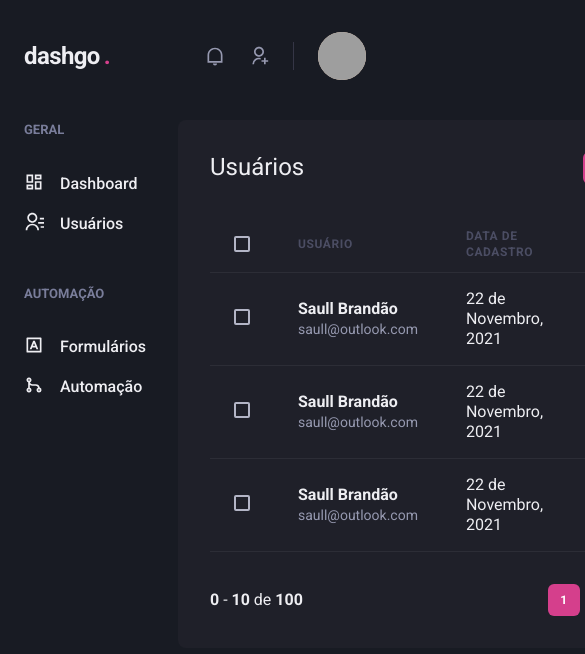
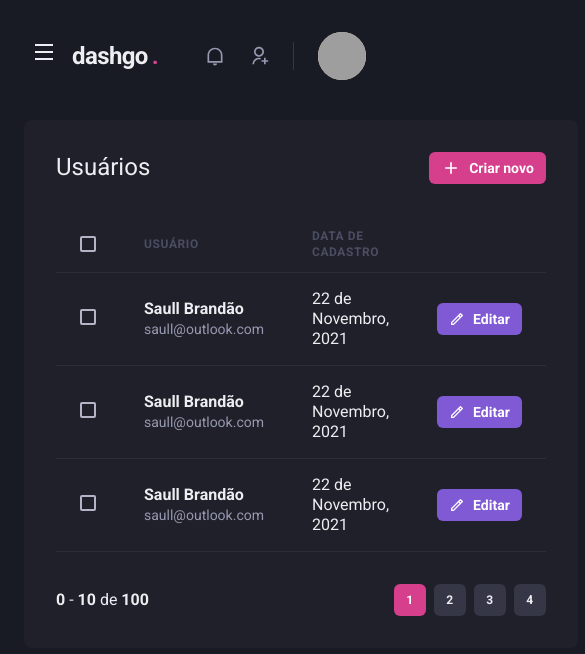
Before and after one commit to saullbrandao/dashgo, a Next.js app: page /users in a window 390 px wide. Shown: the top 654 px of the page, 585 px wide, since content can reach past the window. Built offline with nearby package versions, Linux system fonts and the light colour scheme; grey boxes are pictures that could not be loaded.

Commit message:
feat: make the Sidebar responsive

```diff
--- a/src/components/Header/index.tsx
+++ b/src/components/Header/index.tsx
@@ -1,10 +1,14 @@
-import { Flex, useBreakpointValue } from '@chakra-ui/react'
+import { Flex, useBreakpointValue, IconButton, Icon } from '@chakra-ui/react'
+import { RiMenuLine } from 'react-icons/ri'
+import { useSidebarDrawer } from '../../contexts/SidebarDrawerContext'
 import { Logo } from './Logo'
 import { NotificationsNav } from './NotificationsNav'
 import { Profile } from './Profile'
 import { SearchBox } from './SearchBox'
 
 export const Header = () => {
+  const { onOpen } = useSidebarDrawer()
+
   const isWideVersion = useBreakpointValue({
     base: false,
     lg: true,
@@ -21,6 +25,16 @@
       px="6"
       align="center"
     >
+      {!isWideVersion && (
+        <IconButton
+          icon={<Icon as={RiMenuLine} />}
+          fontSize="24"
+          variant="unstyled"
+          onClick={onOpen}
+          aria-label="Open sidebar"
+          mr="2"
+        ></IconButton>
+      )}
       <Logo />
 
       {isWideVersion && <SearchBox />}
--- /dev/null
+++ b/src/components/Sidebar/SidebarNav.tsx
@@ -0,0 +1,24 @@
+import { Stack } from '@chakra-ui/react'
+import {
+  RiContactsLine,
+  RiDashboardLine,
+  RiGitMergeLine,
+  RiInputMethodLine,
+} from 'react-icons/ri'
+import { NavLink } from './NavLink'
+import { NavSection } from './NavSection'
+
+export const SidebarNav = () => {
+  return (
+    <Stack spacing="12" align="flex-start">
+      <NavSection title="GERAL">
+        <NavLink icon={RiDashboardLine}>Dashboard</NavLink>
+        <NavLink icon={RiContactsLine}>Usuários</NavLink>
+      </NavSection>
+      <NavSection title="AUTOMAÇÃO">
+        <NavLink icon={RiInputMethodLine}>Formulários</NavLink>
+        <NavLink icon={RiGitMergeLine}>Automação</NavLink>
+      </NavSection>
+    </Stack>
+  )
+}
--- a/src/components/Sidebar/index.tsx
+++ b/src/components/Sidebar/index.tsx
@@ -1,26 +1,43 @@
-import { Box, Stack } from '@chakra-ui/react'
 import {
-  RiContactsLine,
-  RiDashboardLine,
-  RiGitMergeLine,
-  RiInputMethodLine,
-} from 'react-icons/ri'
-import { NavLink } from './NavLink'
-import { NavSection } from './NavSection'
+  Box,
+  Drawer,
+  DrawerBody,
+  DrawerCloseButton,
+  DrawerContent,
+  DrawerOverlay,
+  DrawerHeader,
+  useBreakpointValue,
+} from '@chakra-ui/react'
+import { useSidebarDrawer } from '../../contexts/SidebarDrawerContext'
+import { SidebarNav } from './SidebarNav'
 
 export const Sidebar = () => {
+  const { isOpen, onClose } = useSidebarDrawer()
+
+  const isDrawerSidebar = useBreakpointValue({
+    base: true,
+    lg: false,
+  })
+
+  if (isDrawerSidebar) {
+    return (
+      <Drawer isOpen={isOpen} placement="left" onClose={onClose}>
+        <DrawerOverlay>
+          <DrawerContent bg="gray.800" p="4">
+            <DrawerCloseButton mt="6" />
+            <DrawerHeader>Navegação</DrawerHeader>
+            <DrawerBody>
+              <SidebarNav />
+            </DrawerBody>
+          </DrawerContent>
+        </DrawerOverlay>
+      </Drawer>
+    )
+  }
+
   return (
     <Box as="aside" w="64" mr="8">
-      <Stack spacing="12" align="flex-start">
-        <NavSection title="GERAL">
-          <NavLink icon={RiDashboardLine}>Dashboard</NavLink>
-          <NavLink icon={RiContactsLine}>Usuários</NavLink>
-        </NavSection>
-        <NavSection title="AUTOMAÇÃO">
-          <NavLink icon={RiInputMethodLine}>Formulários</NavLink>
-          <NavLink icon={RiGitMergeLine}>Automação</NavLink>
-        </NavSection>
-      </Stack>
+      <SidebarNav />
     </Box>
   )
 }
--- /dev/null
+++ b/src/contexts/SidebarDrawerContext.tsx
@@ -0,0 +1,30 @@
+import { useDisclosure, UseDisclosureReturn } from '@chakra-ui/hooks'
+import { useRouter } from 'next/router'
+import { createContext, ReactNode, useContext, useEffect } from 'react'
+
+type SidebarDrawerProviderProps = {
+  children: ReactNode
+}
+
+type SidebarDrawerContextData = UseDisclosureReturn
+
+const SidebarDrawerContext = createContext({} as SidebarDrawerContextData)
+
+export const SidebarDrawerProvider = ({
+  children,
+}: SidebarDrawerProviderProps) => {
+  const disclosure = useDisclosure()
+  const router = useRouter()
+
+  useEffect(() => {
+    disclosure.onClose()
+  }, [router.asPath])
+
+  return (
+    <SidebarDrawerContext.Provider value={disclosure}>
+      {children}
+    </SidebarDrawerContext.Provider>
+  )
+}
+
+export const useSidebarDrawer = () => useContext(SidebarDrawerContext)
--- a/src/pages/_app.tsx
+++ b/src/pages/_app.tsx
@@ -1,11 +1,14 @@
 import { ChakraProvider } from '@chakra-ui/react'
 import { AppProps } from 'next/app'
+import { SidebarDrawerProvider } from '../contexts/SidebarDrawerContext'
 import { theme } from '../styles/theme'
 
 function MyApp({ Component, pageProps }: AppProps) {
   return (
     <ChakraProvider theme={theme}>
-      <Component {...pageProps} />
+      <SidebarDrawerProvider>
+        <Component {...pageProps} />
+      </SidebarDrawerProvider>
     </ChakraProvider>
   )
 }
```
